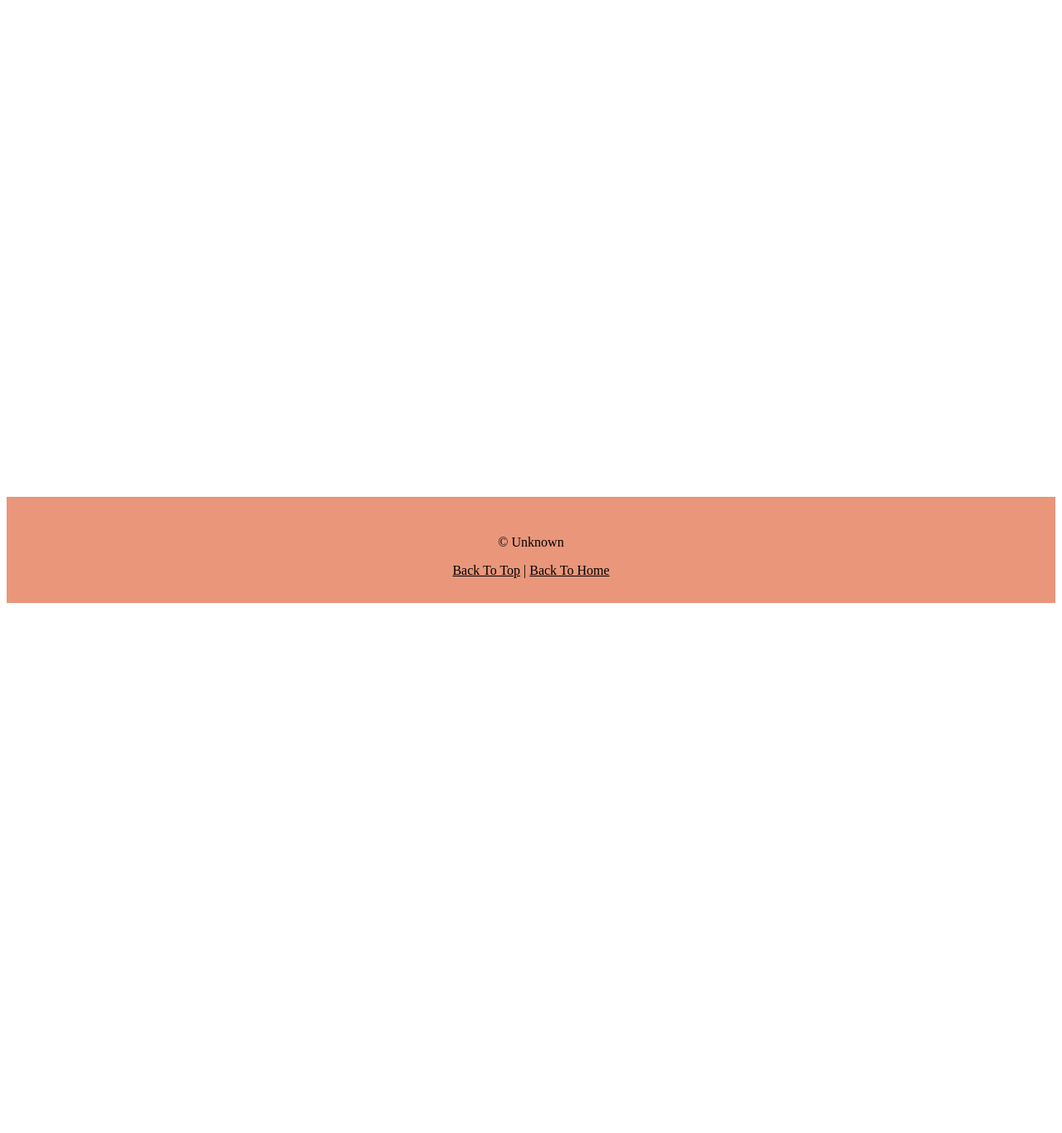
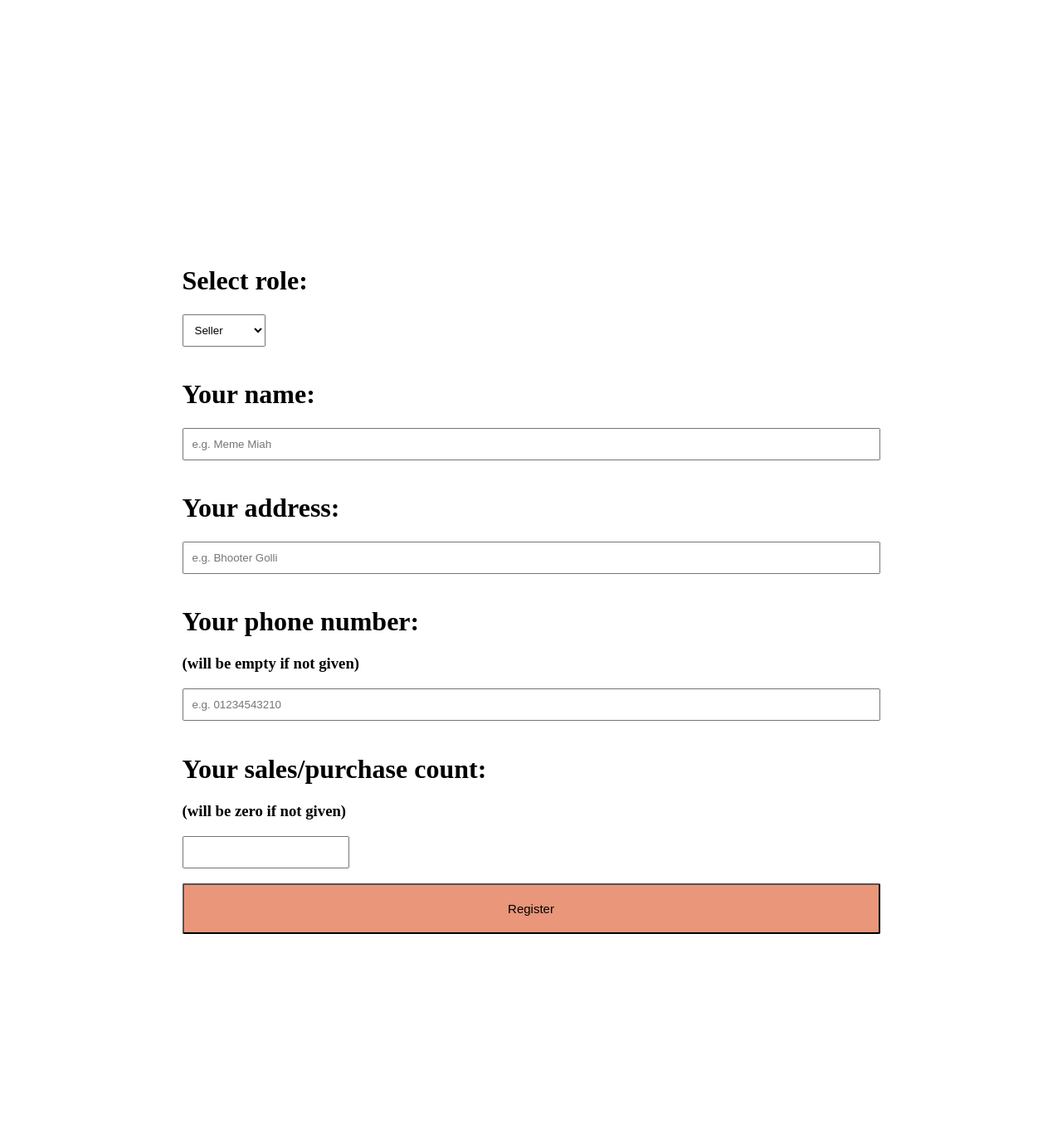
Before and after one commit to Shagoto20101195/Ogro, a PHP site: page /signup.php in a window 1280 px wide. Shown: the part 253-1619 px from the top of the page at 83% size. Before the commit the page ends 980 px from the top, so only its background shows below. Run offline with PHP 8.4, Linux system fonts and the light colour scheme.

Commit message:
Signup modified

```diff
--- a/login.php
+++ b/login.php
@@ -73,7 +73,7 @@
                 <div>
                     <form method="post">
                         <label for="userid"><h1>Please enter your user ID:</h1></label>
-                        <input type="text" id="userid" name="userid" minlength="7" maxlength="7" size="100%" placeholder="e.g. A-12345, S-09876, C-13579" required>
+                        <input type="text" id="userid" name="userid" minlength="7" maxlength="7" size="100%" placeholder="e.g. A-12345, S-09876, C-13579" style="padding: 10px;" required>
                         <br> <br>
                         <input type="submit" class="login-button" value="Login">
                     </form>
--- a/signup.php
+++ b/signup.php
@@ -1,6 +1,29 @@
 <?php
     session_start();
     include("dbconnection.php");
+
+    function gen_id($res)
+    {
+        $checker = true;
+    }
+
+    if($_SERVER['REQUEST_METHOD'] == 'POST')
+    {
+        $role = $_POST['role'];
+        $name = $_POST['name'];
+        $count = $_POST['count'];
+        $address = $_POST['address'];
+        $phone = $_POST['phone'];
+
+        if($phone === "")
+        {
+            $phone = null;
+        }
+
+
+
+
+    }
 ?>
 
 <!DOCTYPE html>
@@ -23,7 +46,32 @@
 
     <main>
         <div class="middle-section">
+            <form action="signup.php">
+                <label for="role"><h1>Select role:</h1></label>
+                <select name="role" id="role" style="padding: 10px;">
+                    <option value="S">Seller</option>
+                    <option value="C">Customer</option>
+                </select>
+                <br> <br>
 
+                <label for="name"><h1>Your name:</h1></label>
+                <input type="text" id="name" name="name" size="100%" placeholder="e.g. Meme Miah" style="padding: 10px;" required>
+                <br> <br>
+
+                <label for="address"><h1>Your address:</h1></label>
+                <input type="text" id="address" name="address" size="100%" placeholder="e.g. Bhooter Golli" style="padding: 10px;" required>
+                <br> <br>
+
+                <label for="phone"><h1>Your phone number:<h3>(will be empty if not given)</h3></h1></label>
+                <input type="text" id="phone" name="phone" size="100%" maxlength="11" placeholder="e.g. 01234543210" style="padding: 10px;">
+                <br> <br>
+
+                <label for="count"><h1>Your sales/purchase count:<h3>(will be zero if not given)</h3></h1></label>
+                <input type="number" id="count" name="count" size="100%" min="0" style="padding: 10px;">
+                <br> <br>
+
+                <input type="submit" class="login-button" value="Register">
+            </form>
          </div>
     </main>
 
```
